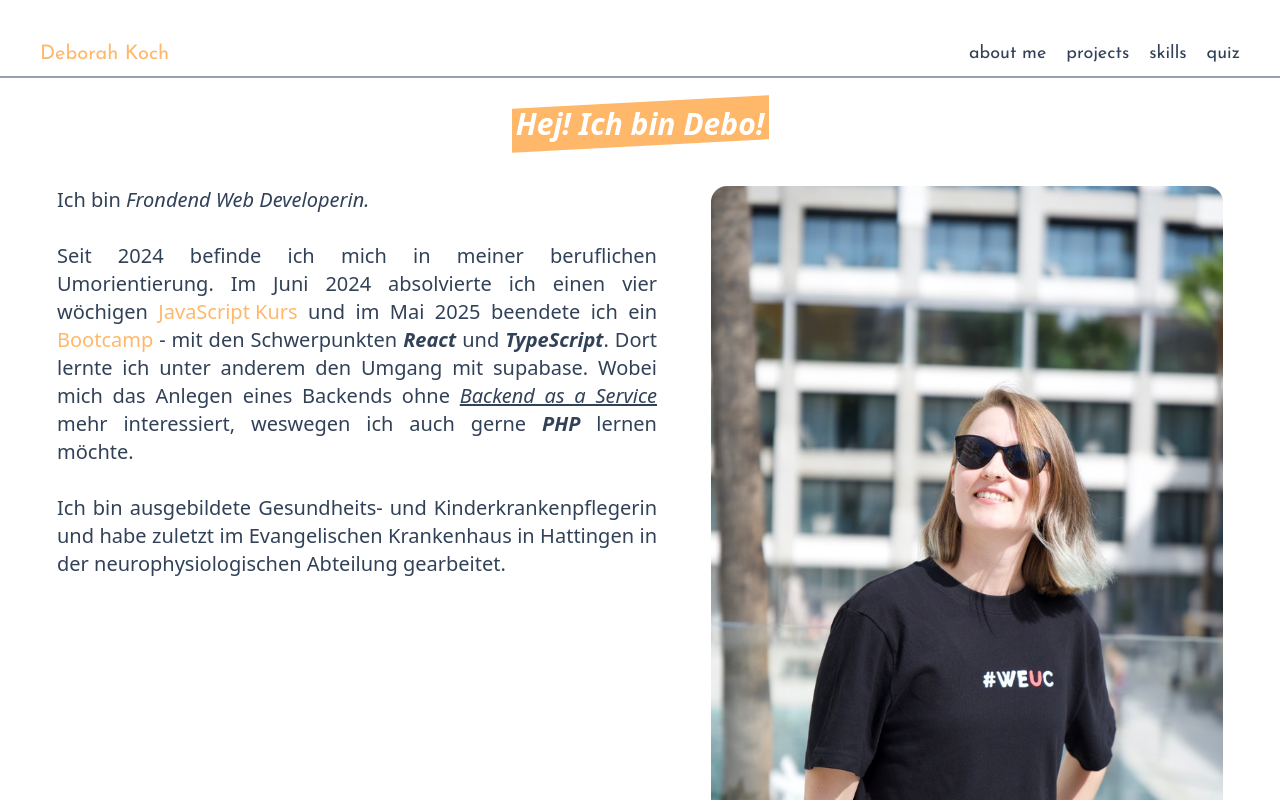
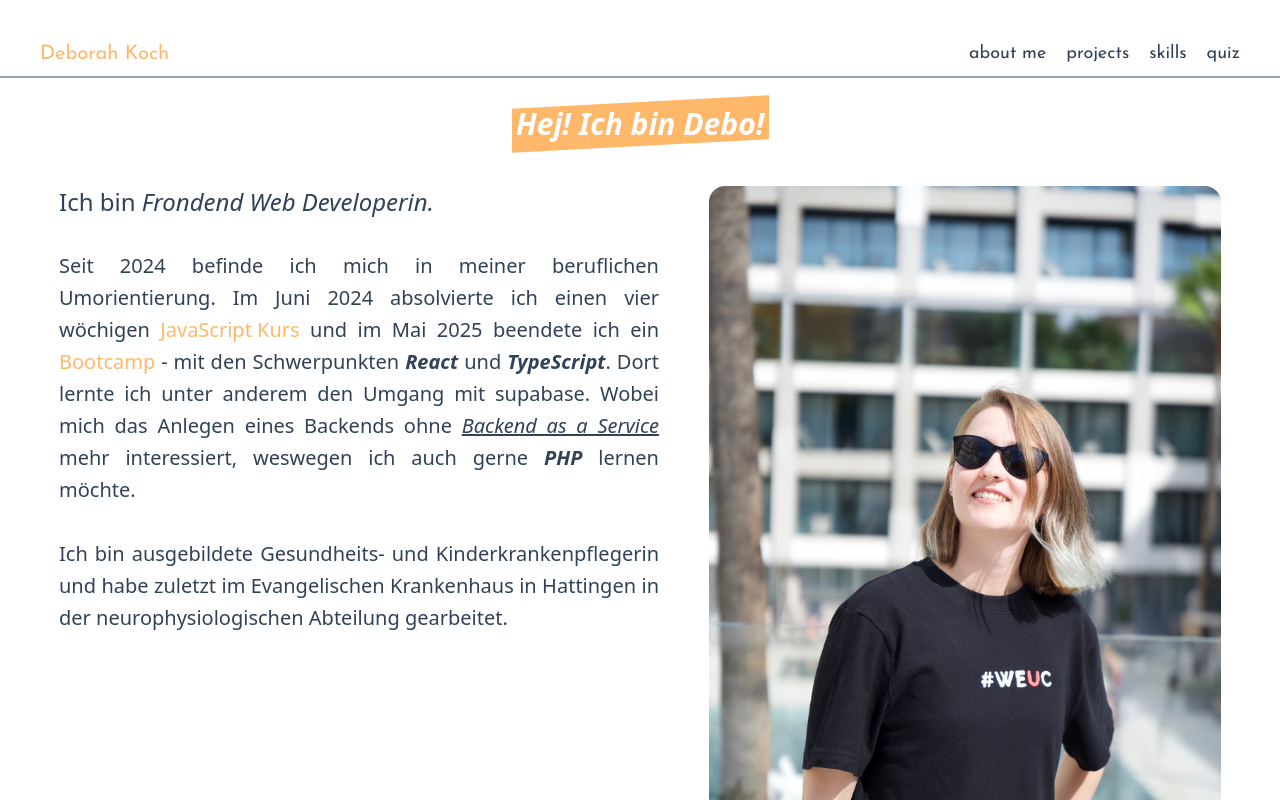
Before and after one commit to DeborahAleaKoch/hejIchBinDebo, a React (Vite) app: page / in a window 1280 px wide. Shown: the top 800 px of the page. Built offline with nearby package versions, Linux system fonts and the light colour scheme.

Commit message:
Change Dev Tool Greetings

```diff
--- a/src/pages/AboutMe.tsx
+++ b/src/pages/AboutMe.tsx
@@ -4,14 +4,14 @@ export const AboutMe = () => {
 	return (
 		<>
 			<Headline title='about me' />
-			<div className='mx-10 my-5 md:mx-48 md:my-5 font-light flex flex-col gap-10 text-xl'>
-				<section className='flex justify-between gap-10 items-center flex-wrap'>
+			<div className='mx-10 my-5 md:mx-48 md:my-5 font-light flex flex-col gap-10 text-xl/9'>
+				<section className='flex justify-between gap-10 items-center flex-wrap md:flex-nowrap'>
 					<img
 						src='../../public/img/debo.png'
 						alt='Bild von mir.'
 						className=' rounded-full  bg-gray-50 '
 					/>
-					<article className=' md:w-1/2 text-justify '>
+					<article className='sm:w-full lg:w1/2 text-justify '>
 						<div className=''>
 							Ich heiße Deborah Alea Koch und bin 1990 in Lünen geboren und
 							aufgewachsen. Von den meisten werde ich Debo genannt und bin damit
--- a/src/pages/Home.tsx
+++ b/src/pages/Home.tsx
@@ -1,21 +1,14 @@
-import { useEffect } from "react";
+
 import { Headline } from "../components/Headline";
 
 export const Home = () => {
-	useEffect(() => {
-		console.log(
-			"Hallo! Schön dass du vorbei schaust. Hier sollte alles aufgeräumt sein, ich habe nämlich mit Besuch gerechnet. Möchtest du einen Kaffee?? ;-)"
-		);
-	}, []);
-
 	return (
-		<div className=' '>
+		<div className=' mx-10 '>
 			<Headline title='Hej! Ich bin Debo!' />
-			<section className='flex justify-around py-8 gap-5 flex-wrap mx-10'>
-				<article className='rounded md:w-1/2 text-xl font-light text-justify '>
-					<p className=''>
-						Ich bin{" "}
-						<span className='italic text-xl'>Frondend Web Developerin. </span>
+			<section className='flex justify-around py-8 lg:gap-3 flex-wrap'>
+				<article className='rounded lg:w-1/2 text-xl/8 font-light text-justify '>
+					<p className='text-2xl'>
+						Ich bin <span className='italic '>Frondend Web Developerin. </span>
 					</p>
 					<br />
 					<div className=''>
```
